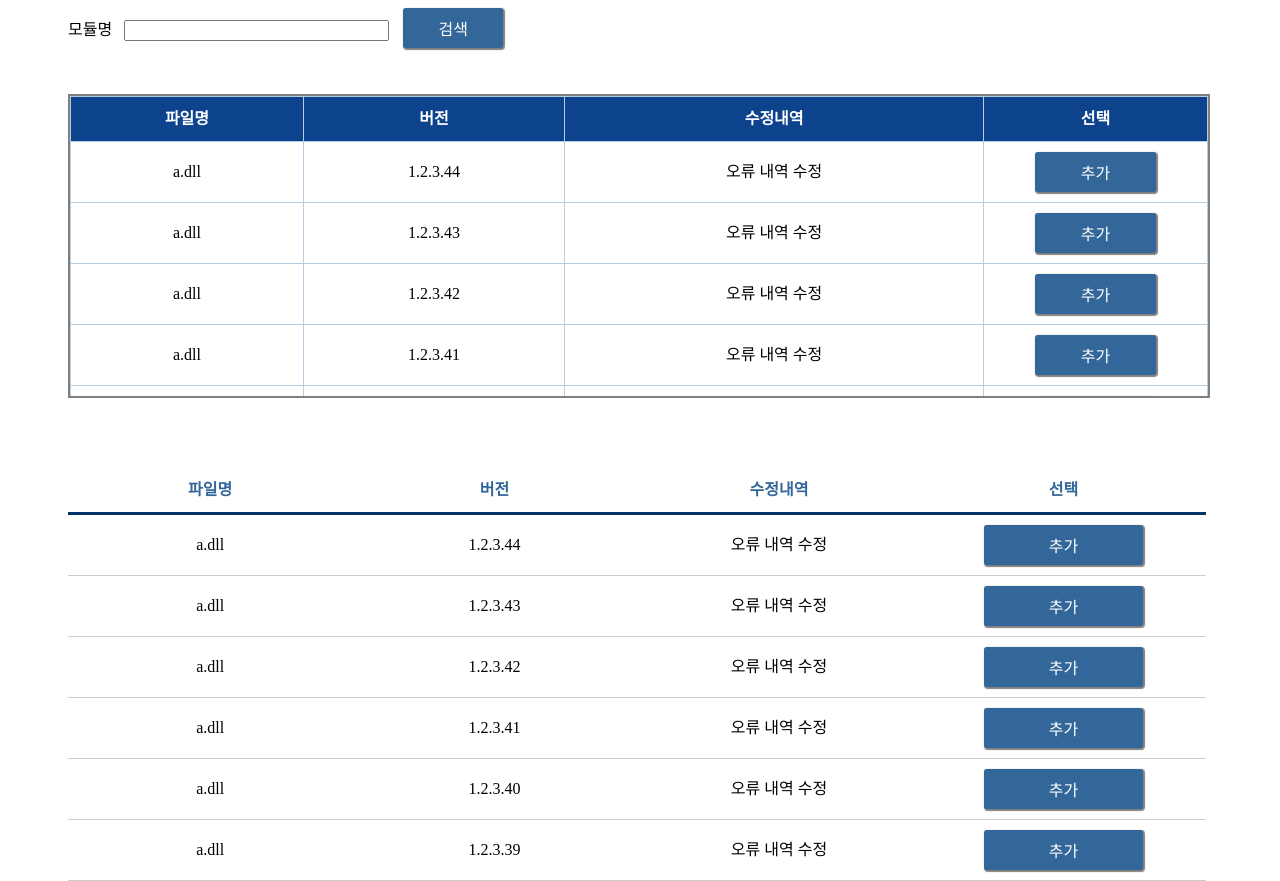
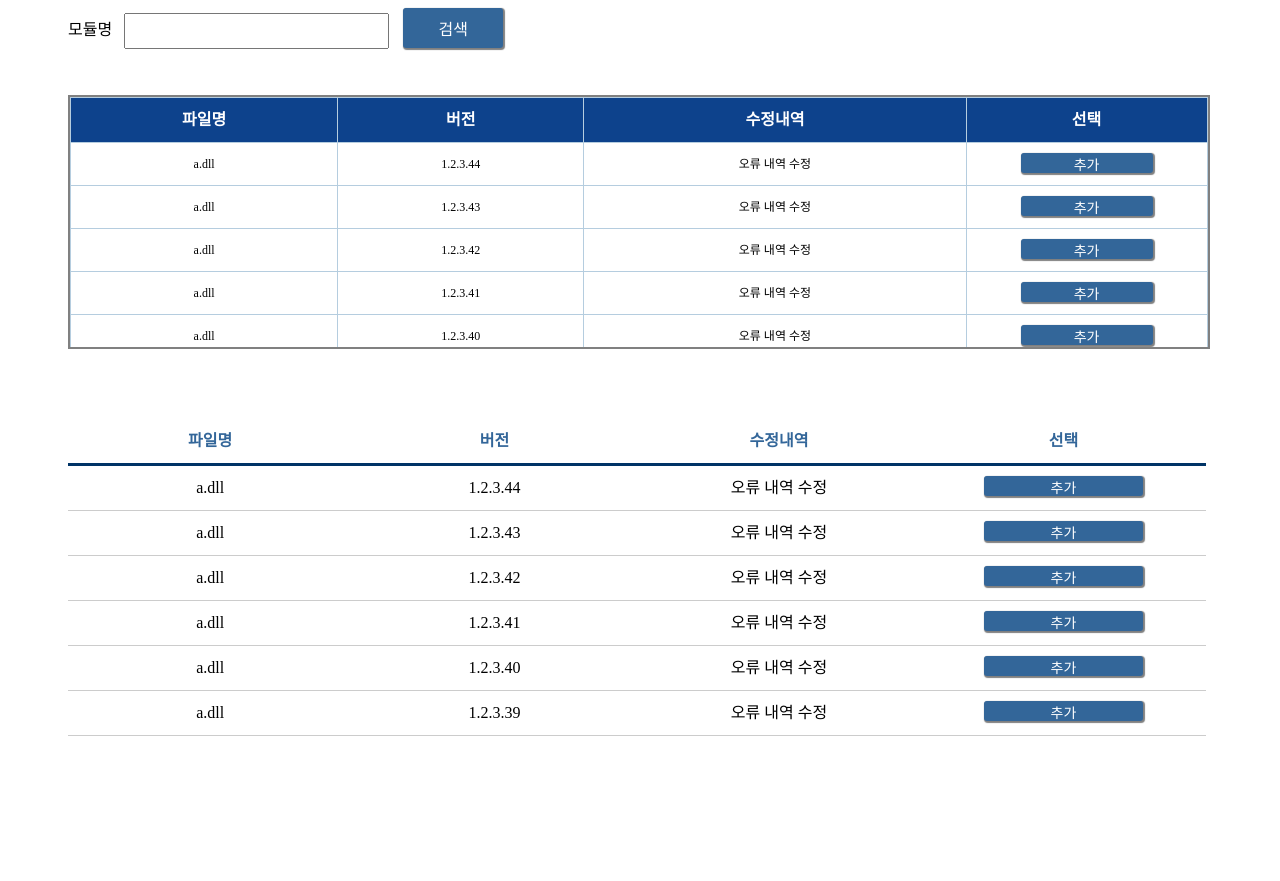
Before and after one commit to MinjiJo/TIL, a plain HTML site: page Template/index.html in a window 1280 px wide. Shown: the top 881 px of the page. After the commit the page ends 800 px from the top, so only its background shows below. Drawn offline with Linux system fonts and the light colour scheme.

Commit message:
Update searchFile.css

```diff
--- a/Template/searchFile.css
+++ b/Template/searchFile.css
@@ -1,3 +1,6 @@
+#search_typing{
+	height: 30px;
+}
 .m_main_select{
     background:#336699;
     color:#ffffff;
@@ -22,7 +25,7 @@
 }
 .fixContainer{
     width: 90%;
-    height: 300px;
+    height: 250px;
     border: 2px solid gray;
     margin: 10px;
     position: relative;
@@ -33,7 +36,6 @@
     width: 90%;
     margin: 10px;
     left: 50px;
-    height: 100%;
     position: relative;
     top: 60px;
     bottom: 50px;
@@ -67,16 +69,16 @@ table.typeDesign td {
     vertical-align: middle;
     border: 1px solid #B5CDDF;
     text-align: center;
-    font-size: 16px;
+    font-size: 12px;
 }
 .clickButton{
     background:#336699;
     color:#ffffff;
     border:none;
     position:relative;
-    height:40px;
+    height:20px;
     width: 60%;
-    font-size:16px;
+    font-size:14px;
     cursor:pointer;
     transition:500ms ease all;
     outline:none;
```
